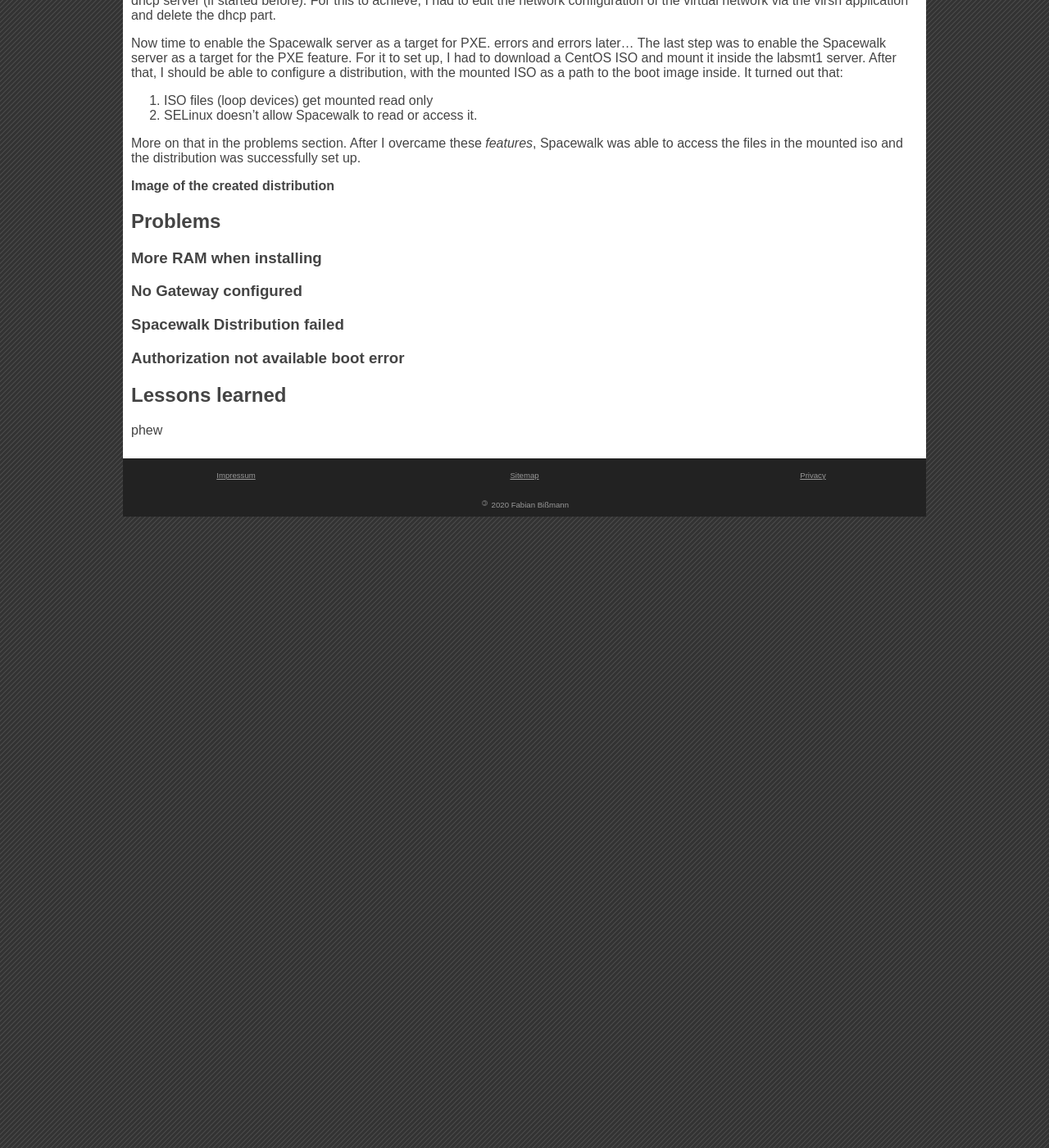
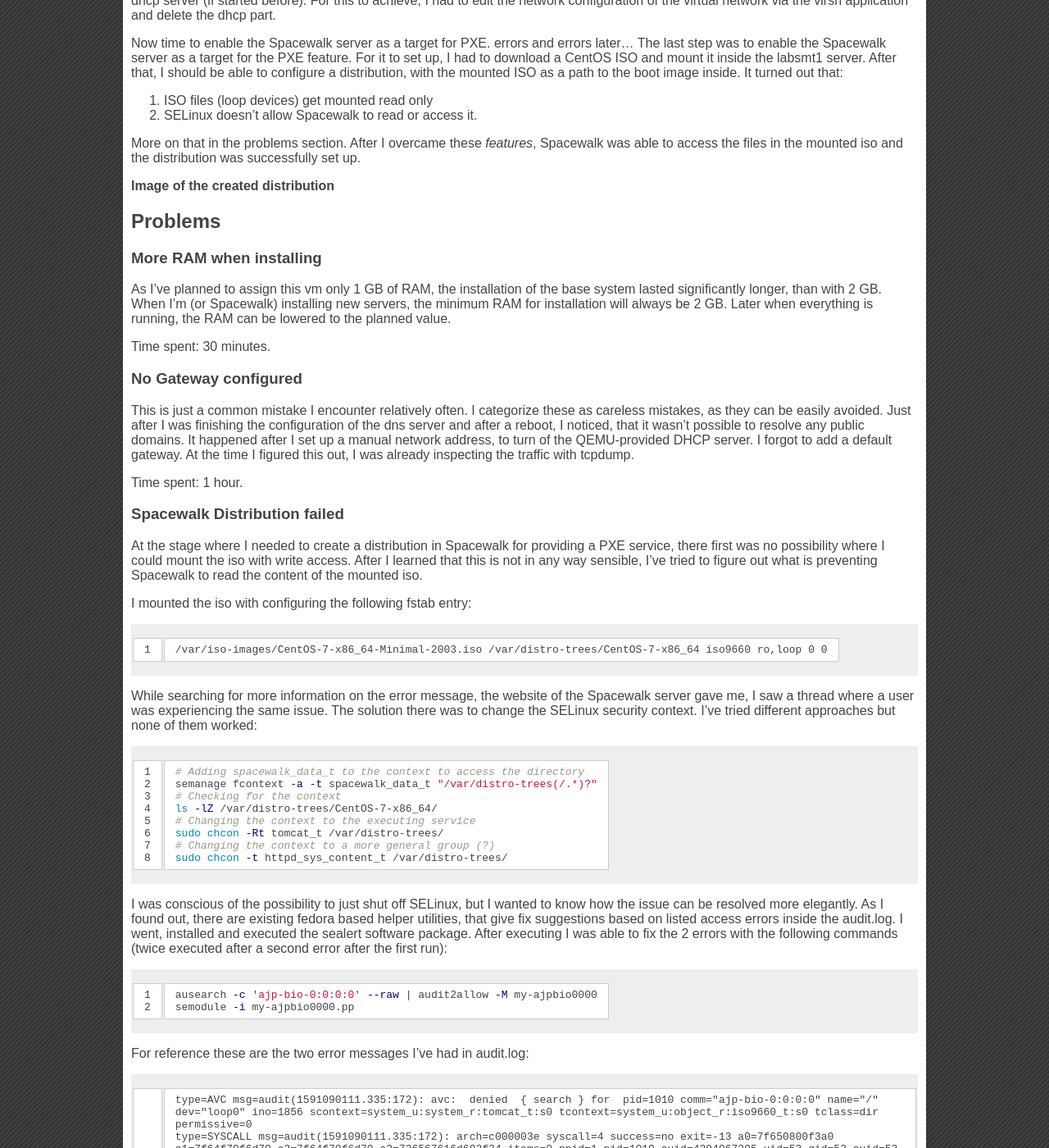
Before and after one commit to 1dollarsteak/1dollarsteak.github.io, a Jekyll site: the page built from _posts/2020-06-04-vLab-Step-2-DNS.md, in a window 1280 px wide and 1400 px high, scrolled down 3410 px. Shown: the whole window at 82% size. Built offline with Jekyll 4.4.1, drawn with Linux system fonts in a browser that asks for light colours; some of the changed text lies outside the part shown.

Commit message:
Finish post vLab Step 2

````diff
--- a/_posts/2020-06-04-vLab-Step-2-DNS.md
+++ b/_posts/2020-06-04-vLab-Step-2-DNS.md
@@ -204,9 +204,83 @@
 
 ## Problems
 ### More RAM when installing
+As I've planned to assign this vm only 1 GB of RAM, the installation of the base
+system lasted significantly longer, than with 2 GB. When I'm (or Spacewalk)
+installing new servers, the minimum RAM for installation will always be 2 GB.
+Later when everything is running, the RAM can be lowered to the planned value.
+
+Time spent: 30 minutes.
 ### No Gateway configured
+This is just a common mistake I encounter relatively often. I categorize these
+as careless mistakes, as they can be easily avoided. Just after I was finishing
+the configuration of the dns server and after a reboot, I noticed, that it
+wasn't possible to resolve any public domains. It happened after I set up a
+manual network address, to turn of the QEMU-provided DHCP server. I forgot to
+add a default gateway. At the time I figured this out, I was already inspecting
+the traffic with tcpdump.
+
+Time spent: 1 hour.
 ### Spacewalk Distribution failed
+At the stage where I needed to create a distribution in Spacewalk for providing
+a PXE service, there first was no possibility where I could mount the iso with
+write access. After I learned that this is not in any way sensible, I've tried
+to figure out what is preventing Spacewalk to read the content of the mounted
+iso.
+
+I mounted the iso with configuring the following fstab entry:
+```bash
+/var/iso-images/CentOS-7-x86_64-Minimal-2003.iso /var/distro-trees/CentOS-7-x86_64 iso9660 ro,loop 0 0
+```
+While searching for more information on the error message, the website of the
+Spacewalk server gave me, I saw a thread where a user was experiencing the same
+issue. The solution there was to change the SELinux security context. I've tried
+different approaches but none of them worked:
+```bash
+# Adding spacewalk_data_t to the context to access the directory
+semanage fcontext -a -t spacewalk_data_t "/var/distro-trees(/.*)?"
+# Checking for the context
+ls -lZ /var/distro-trees/CentOS-7-x86_64/
+# Changing the context to the executing service
+sudo chcon -Rt tomcat_t /var/distro-trees/
+# Changing the context to a more general group (?)
+sudo chcon -t httpd_sys_content_t /var/distro-trees/
+```
+I was conscious of the possibility to just shut off SELinux, but I wanted to
+know how the issue can be resolved more elegantly. As I found out, there are
+existing fedora based helper utilities, that give fix suggestions based on
+listed access errors inside the audit.log. I went, installed and executed the
+sealert software package. After executing I was able to fix the 2 errors with
+the following commands (twice executed after a second error after the first
+run):
+```bash
+ausearch -c 'ajp-bio-0:0:0:0' --raw | audit2allow -M my-ajpbio0000
+semodule -i my-ajpbio0000.pp
+```
+
+For reference these are the two error messages I've had in audit.log:
+```
+type=AVC msg=audit(1591090111.335:172): avc:  denied  { search } for  pid=1010 comm="ajp-bio-0:0:0:0" name="/" dev="loop0" ino=1856 scontext=system_u:system_r:tomcat_t:s0 tcontext=system_u:object_r:iso9660_t:s0 tclass=dir permissive=0
+type=SYSCALL msg=audit(1591090111.335:172): arch=c000003e syscall=4 success=no exit=-13 a0=7f650800f3a0 a1=7f64f79f6d70 a2=7f64f79f6d70 a3=736567616d692f34 items=0 ppid=1 pid=1010 auid=4294967295 uid=53 gid=53 euid=53 suid=53 fsuid=53 egid=53 sgid=53 fsgid=53 tty=(none) ses=4294967295 comm="ajp-bio-0:0:0:0" exe="/usr/lib/jvm/java-1.8.0-openjdk-1.8.0.252.b09-2.el7_8.x86_64/jre/bin/java" subj=system_u:system_r:tomcat_t:s0 key=(null)
+
+type=AVC msg=audit(1591090841.371:217): avc:  denied  { getattr } for  pid=1010 comm="ajp-bio-0:0:0:0" path="/var/distro-trees/CentOS-7-x86_64/images/pxeboot/initrd.img" dev="loop0" ino=4550 scontext=system_u:system_r:tomcat_t:s0 tcontext=system_u:object_r:iso9660_t:s0 tclass=file permissive=0
+type=SYSCALL msg=audit(1591090841.371:217): arch=c000003e syscall=4 success=no exit=-13 a0=7f6514064860 a1=7f64f77f4d70 a2=7f64f77f4d70 a3=736567616d692f34 items=0 ppid=1 pid=1010 auid=4294967295 uid=53 gid=53 euid=53 suid=53 fsuid=53 egid=53 sgid=53 fsgid=53 tty=(none) ses=4294967295 comm="ajp-bio-0:0:0:0" exe="/usr/lib/jvm/java-1.8.0-openjdk-1.8.0.252.b09-2.el7_8.x86_64/jre/bin/java" subj=system_u:system_r:tomcat_t:s0 key=(null)
+```
+
+Time spent: 5 hours.
 ### Authorization not available boot error
+After I created a fstab entry for the iso file for the Spacewalk distribution, a
+boot of the server wasn't anymore possible and It dropped me to a rescue shell,
+with a note saying that the authorization was not available and a boot error
+occurred. It was probably a misspelling. After I readded the entry, everything
+worked.
+
+Time spent: 15 minutes.
 
 ## Lessons learned
-phew
+The SELinux error lasted longer than I could have imagined before, but that was
+also the time where I learned the most. Otherwise this part wasn't a challenge,
+but it was neat to have the possibility to setup bind and isc-dhcp once again.
+Another summary for completeness:
+- SELinux basic troubleshooting and function
+- BIND, ISC-DHCP configuration and installation refreshed
+- Spacewalk Kickstart basics
````
